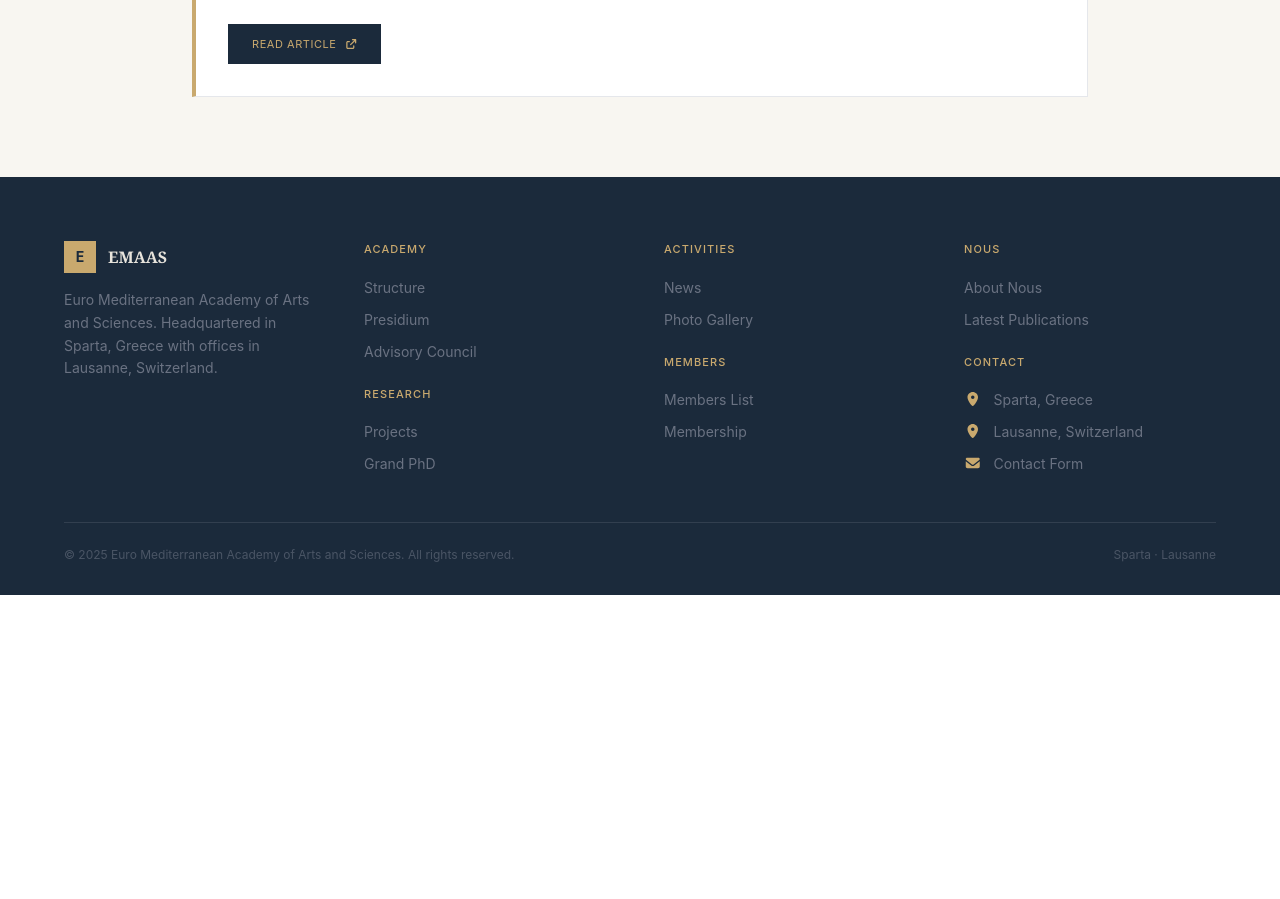
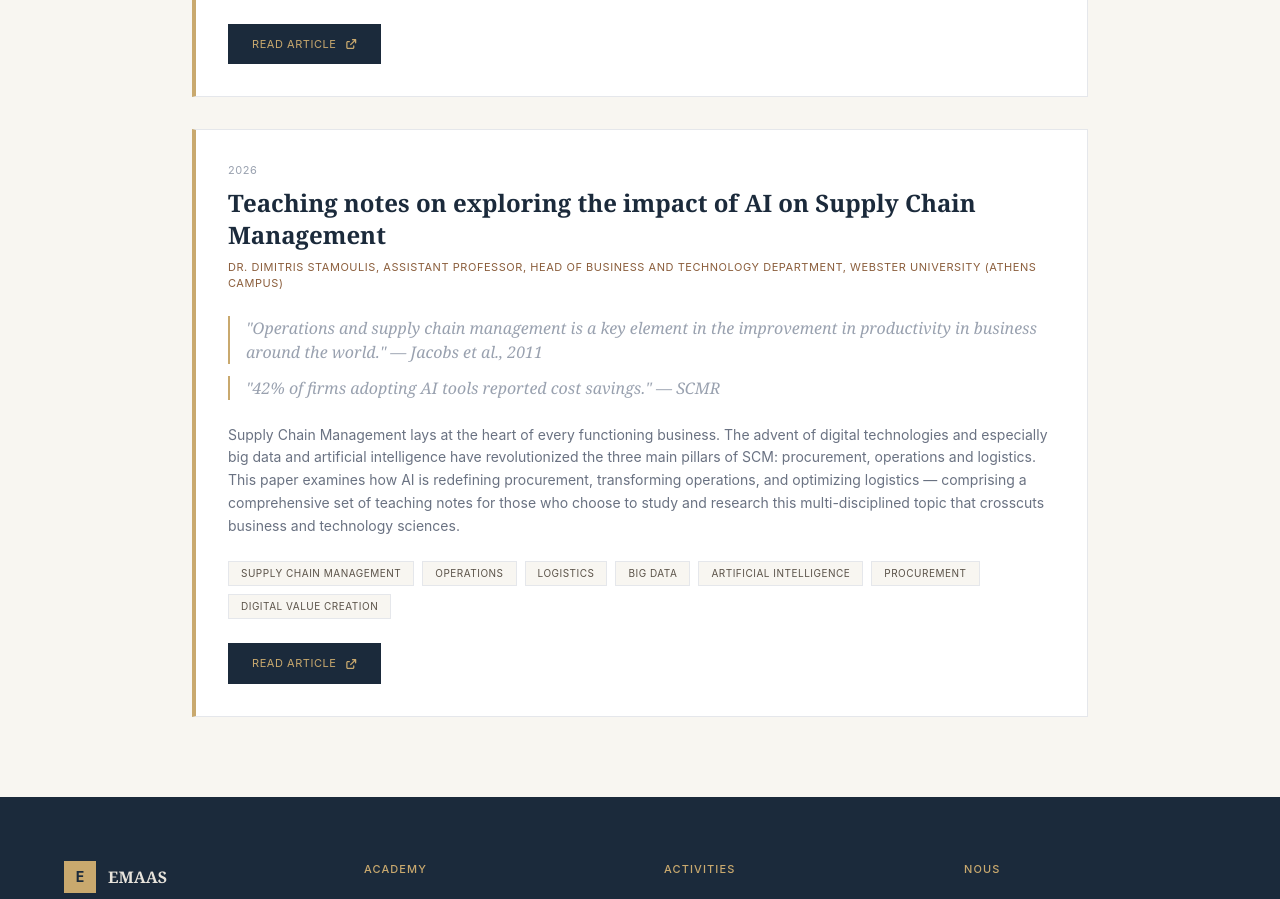
Before and after one commit to AthanasiaPet/EMAAS-react, a React (Vite) app: page /latest-publications in a window 1280 px wide. Shown: the part 1300-2199 px from the top of the page. Before the commit the page ends 1895 px from the top, so only its background shows below. Built offline with nearby package versions, Linux system fonts and the light colour scheme.

Commit message:
feat: add publication

```diff
--- a/src/pages/LatestPublications.tsx
+++ b/src/pages/LatestPublications.tsx
@@ -2,6 +2,7 @@ import { FontAwesomeIcon } from '@fortawesome/react-fontawesome'
 import { faArrowUpRightFromSquare } from '@fortawesome/free-solid-svg-icons'
 import beautiful_minds from '../assets/articles/beautiful_minds.pdf'
 import profound from '../assets/articles/profound.pdf'
+import teaching_notes from '../assets/articles/teaching_notes.pdf'
 
 const publications = [
     {
@@ -12,7 +13,7 @@ const publications = [
             '"The Energy of Mind is the Essence of Life." — Aristotle',
             '"It is the Power of the Mind to be unconquerable." — Seneca',
         ],
-        excerpt: 'Profound, Deep, Extraordinary Minds. But what do we mean by using these words? Depending on whom one asks, the question is either the most thoughtful question of human intellectual existence or else nothing more than a senseless appeal built on conceptual confusion…',
+        excerpt: 'Profound, Deep, Extraordinary Minds. But what do we mean by using these words? Depending on whom one asks, the question is either the most thoughtful question of human intellectual existence or else nothing more than a senseless appeal built on conceptual confusion.',
         tags: ['Mind', 'Knowledge', 'Philosophy'],
         link: profound,
     },
@@ -23,9 +24,21 @@ const publications = [
         quotes: [
             '"Everything should be beautiful in a human being. Both the face and appearance, soul and thoughts." — A. Chekhov',
         ],
-        excerpt: 'As serious societal trials of great consequence and complexity unfold, from the worldwide pandemic and uneven access to healthcare to global warming and forced migration, wars and the breakdown of democratic institutions, the arts, humanities and sciences within beautiful minds have a critical role to play, translating knowledge into solutions for social impacts…',
+        excerpt: 'As serious societal trials of great consequence and complexity unfold, from the worldwide pandemic and uneven access to healthcare to global warming and forced migration, wars and the breakdown of democratic institutions, the arts, humanities and sciences within beautiful minds have a critical role to play, translating knowledge into solutions for social impacts.',
         tags: ['Arts', 'Humanities', 'Sciences', 'Mind'],
         link: beautiful_minds,
+    },
+    {
+        title: 'Teaching notes on exploring the impact of AI on Supply Chain Management',
+        date: '2026',
+        authors: 'Dr. Dimitris Stamoulis, Assistant Professor, Head of Business and Technology Department, Webster University (Athens Campus)',
+        quotes: [
+            '"Operations and supply chain management is a key element in the improvement in productivity in business around the world." — Jacobs et al., 2011',
+            '"42% of firms adopting AI tools reported cost savings." — SCMR',
+        ],
+        excerpt: 'Supply Chain Management lays at the heart of every functioning business. The advent of digital technologies and especially big data and artificial intelligence have revolutionized the three main pillars of SCM: procurement, operations and logistics. This paper examines how AI is redefining procurement, transforming operations, and optimizing logistics — comprising a comprehensive set of teaching notes for those who choose to study and research this multi-disciplined topic that crosscuts business and technology sciences.',
+        tags: ['Supply Chain Management', 'Operations', 'Logistics', 'Big Data', 'Artificial Intelligence', 'Procurement', 'Digital Value Creation'],
+        link: teaching_notes,
     },
 ]
 
```
Also changed, not shown: 1 other file (tests, documents, lock files or other folders).
